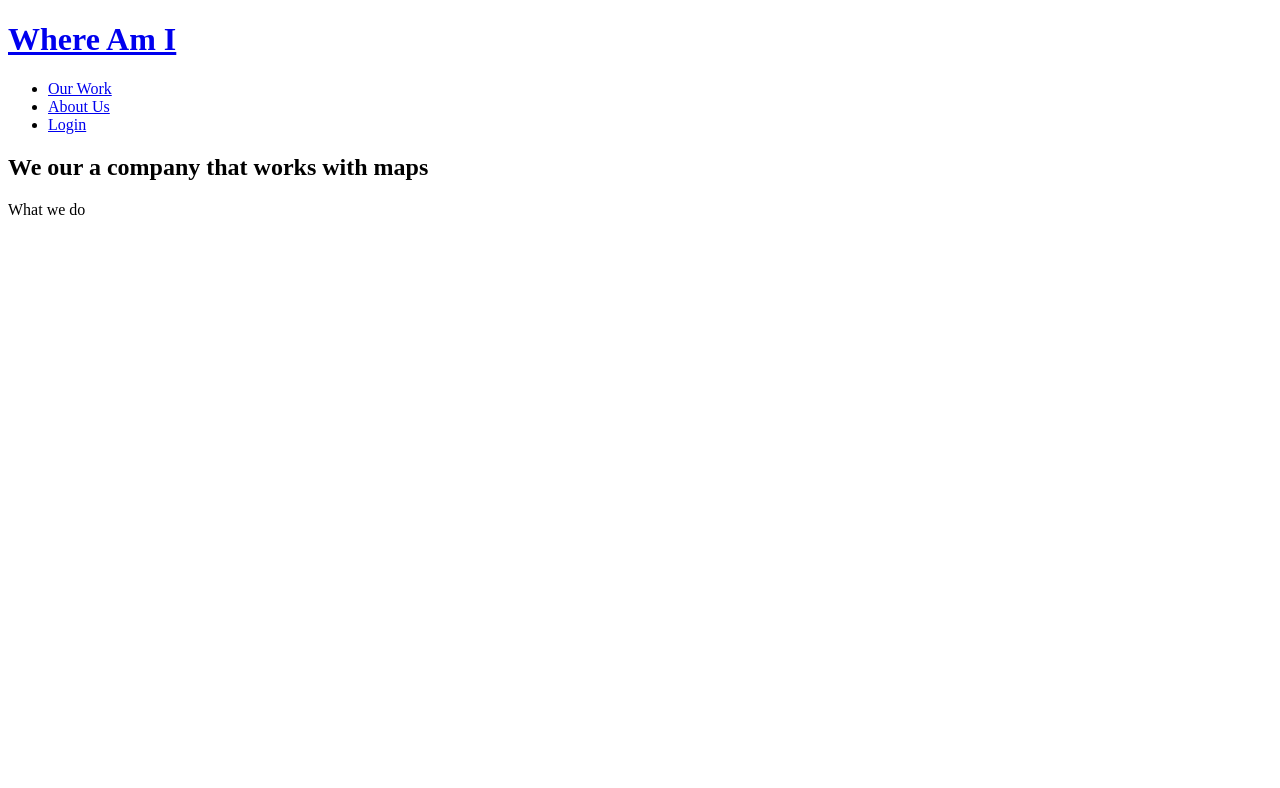
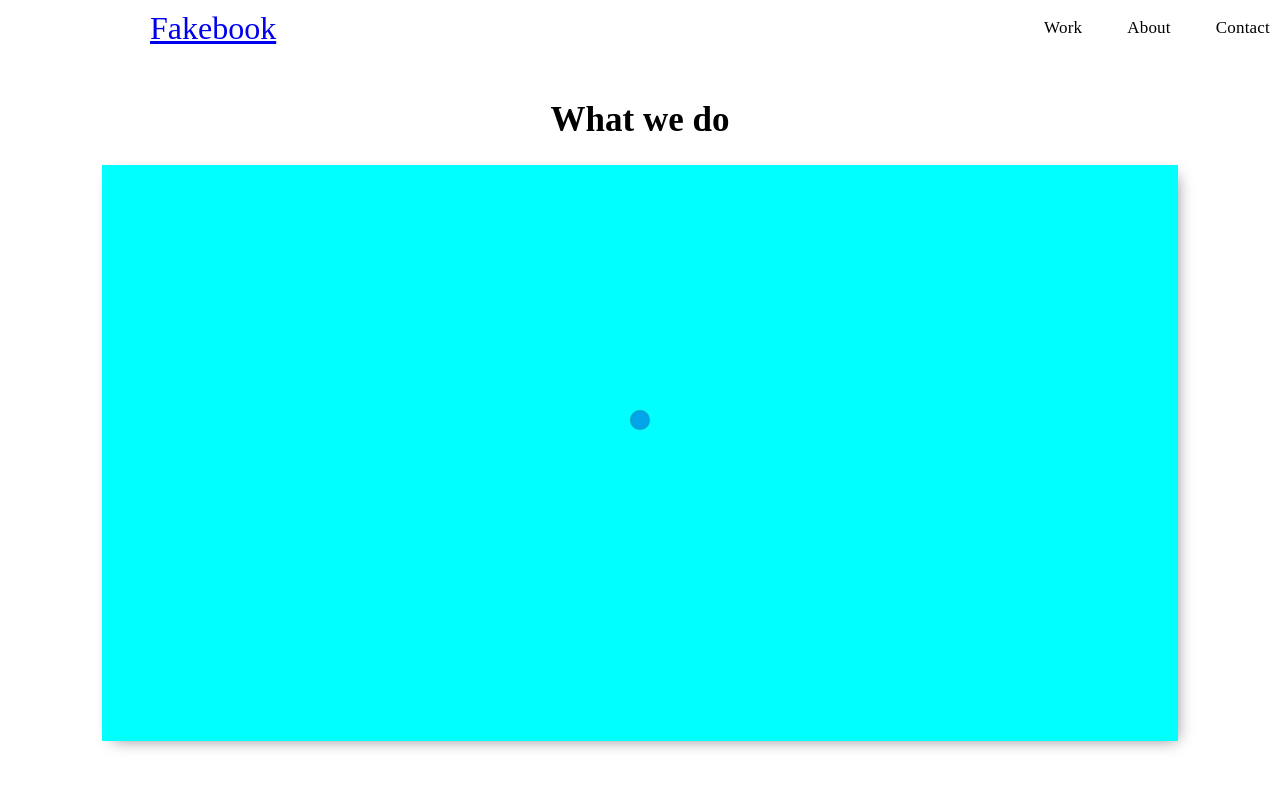
Before and after one commit to juplett/TA-Final-Project, a plain HTML site: page contact-us.html in a window 1280 px wide. Drawn offline with Linux system fonts and the light colour scheme.

Commit message:
start on styling

```diff
--- a/contact-us.html
+++ b/contact-us.html
@@ -21,33 +21,23 @@
 </head>
 
 <body>
-    <header>
+    <header class="header">
         <div class="container flexbox">
-            <div class="title">
-                <a href="index.html">
-                    <h1>Where Am I</h1>
-                </a>
-
-            </div>
             <nav>
                 <ul>
-                    <li>
-                        <a href="#outer">Our Work</a>
-                    </li>
-                    <li>
-                        <a href="#">About Us</a>
-                    </li>
-                    <li>
-                        <a href="#">Login</a>
-                    </li>
+                    <li><a href="#">Work</a></li>
+                    <li><a href="#">About</a></li>
+                    <li><a href="contact-us.html">Contact</a></li>
                 </ul>
+            </nav>
 
-            </nav>
+            <div class="title">
+                <h1><a href="index.html">Fakebook</a></h1>
+            </div>
         </div>
+
     </header>
-    <div id="hb">
-        <h2>We our a company that works with maps</h2>
-    </div>
+
     <!-- dont touch -->
     <div id="outer">
         <p>What we do</p>
--- /dev/null
+++ b/css/base.css
@@ -0,0 +1,73 @@
+@charset "utf-8";
+
+
+* {
+    margin: 0;
+    padding: 0;
+    border: 0;
+    outline: 0;
+    box-shadow: none;
+    box-sizing: border-box;
+    vertical-align: baseline;
+    -webkit-transition-duration: 0;
+    transition-duration: 0;
+}
+
+.container {
+    position: relative;
+    height: 100%;
+    max-width: 100%;
+    margin-left: 150px;
+}
+
+header {
+    min-width: 100%;
+    height: 60px;
+    z-index: 9999;
+}
+
+header h1 {
+    padding-top: 10px;
+    font-weight: 500;
+    color: rgb(0, 0, 0);
+}
+
+
+nav {
+    padding-left: 30px;
+    text-align: right;
+    float: right;
+    height: 0;
+}
+
+nav ul{
+    list-style: none;
+    font-size: 0;
+}
+
+nav ul li{
+    display: inline;
+    line-height: 56px;
+    cursor: default;
+
+}
+
+nav ul li a{
+    font-size:  17px;
+    font-weight: 500;
+    padding: 10px;
+    color: rgb(0, 0, 0);
+    text-decoration: none;
+    letter-spacing: .2px;
+    text-transform: none;
+    cursor: pointer;
+}
+
+nav ul li a :hover{
+    text-decoration: underline;
+}
+
+nav ul li + li{
+    margin-left: 25px;
+
+}
--- a/css/contact-us.css
+++ b/css/contact-us.css
@@ -1,6 +1,81 @@
-@charset "utf-8";
+@import "base.css";
 #map {
     width: 100%;
     height: 100%;
     background-color: aqua;
 }
+
+#outer {
+    width: 100%;
+    height: 90vh;
+    display: flex;
+    align-items: center;
+    justify-content: center;
+    flex-direction: column;
+}
+
+#outer p {
+    font-size: 35px;
+    margin-bottom: 25px;
+    font-weight: 700;
+}
+
+#map {
+    width: 84%;
+    height: 80%;
+    box-shadow: 5px 5px 15px -6px #888888;
+}
+
+#dot {
+    width: 20px;
+    height: 20px;
+    border-radius: 64px;
+    background-color: #69BC62;
+    position: absolute;
+}
+
+#dot:after {
+    content: '';
+    position: relative;
+    display: block;
+    width: 300%;
+    height: 300%;
+    box-sizing: border-box;
+    margin-left: -100%;
+    margin-top: -100%;
+    border-radius: 45px;
+    background-color: #01a4e9;
+    animation: pulse-ring 1.25s cubic-bezier(0.215, 0.61, 0.355, 1) infinite;
+}
+
+#hb {
+    background-image: linear-gradient( rgba(0, 0, 0, 0.5), rgba(0, 0, 0, 0.5)), url('treesus.jpg');
+    width: 100%;
+    height: 90vh;
+    background-size: cover;
+    background-position: center;
+    display: flex;
+    justify-content: center;
+    align-items: center;
+    flex-direction: column;
+}
+
+#hb h2 {
+    color: white;
+    font-size: 42px;
+    margin-bottom: 15px;
+}
+
+#hb p {
+    color: white;
+}
+
+@keyframes pulse-ring {
+    0% {
+        transform: scale(.33);
+    }
+    80%,
+    100% {
+        opacity: 0;
+    }
+}
--- a/css/index.css
+++ b/css/index.css
@@ -1,4 +1,4 @@
-@charset "utf-8";
+@import "base.css";
 
 .container {
     position: relative;
@@ -25,60 +25,6 @@
     height: 100vh;
     position: relative;
     z-index: 1;
-}
-
-/* head */
-
-header {
-    min-width: 100%;
-    height: 60px;
-    z-index: 9999;
-}
-
-header h1 {
-    padding-top: 10px;
-    font-weight: 500;
-    color: rgb(0, 0, 0);
-
-}
-
-nav {
-    padding-left: 30px;
-    text-align: right;
-    float: right;
-    height: 0;
-}
-
-nav ul{
-    list-style: none;
-    font-size: 0;
-}
-
-nav ul li{
-    display: inline;
-    line-height: 56px;
-    cursor: default;
-
-}
-
-nav ul li a{
-    font-size:  17px;
-    font-weight: 500;
-    padding: 10px;
-    color: rgb(0, 0, 0);
-    text-decoration: none;
-    letter-spacing: .2px;
-    text-transform: none;
-    cursor: pointer;
-}
-
-nav ul li a :hover{
-    text-decoration: underline;
-}
-
-nav ul li + li{
-    margin-left: 25px;
-
 }
 
 /* banner  */
```
